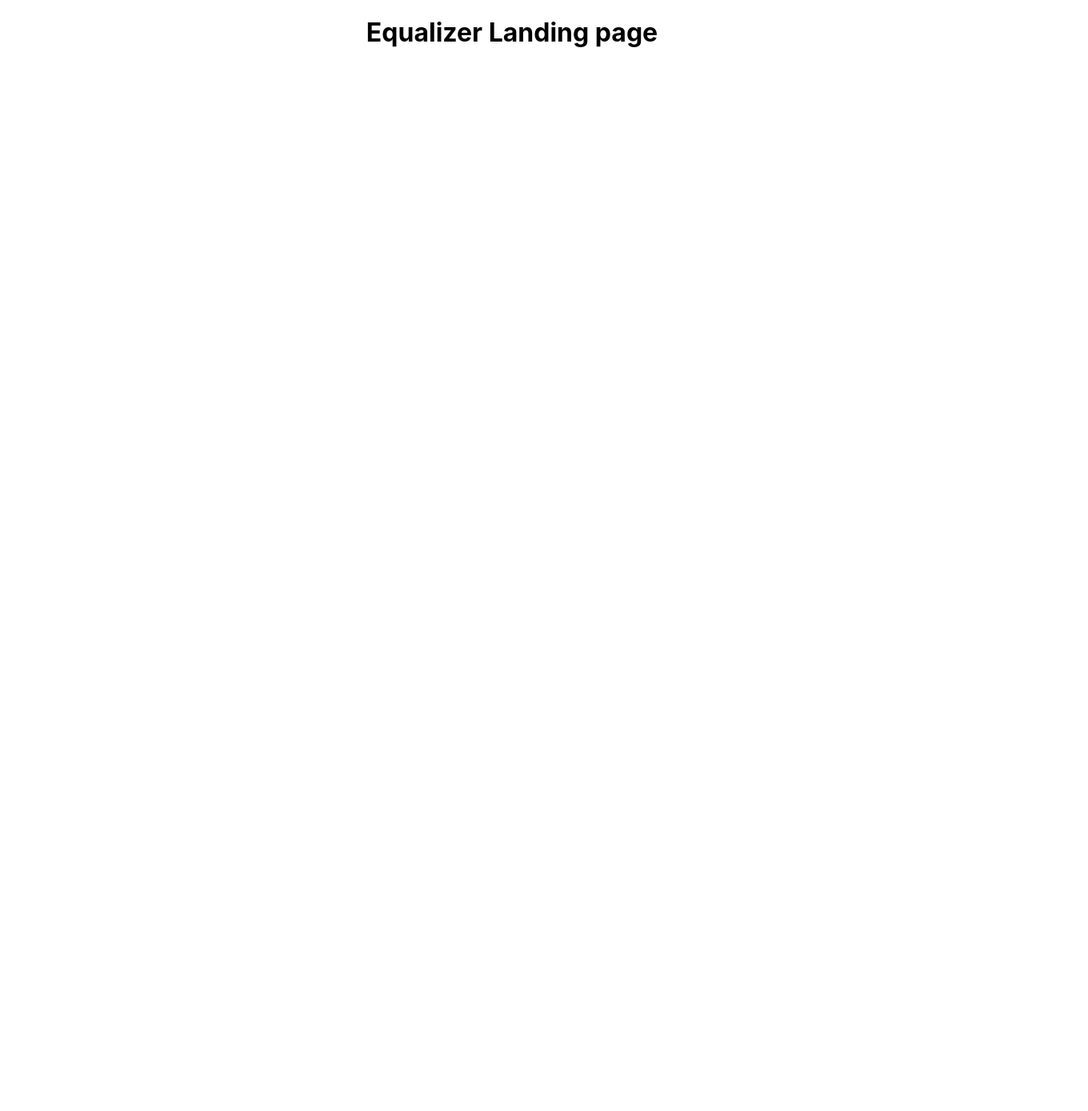
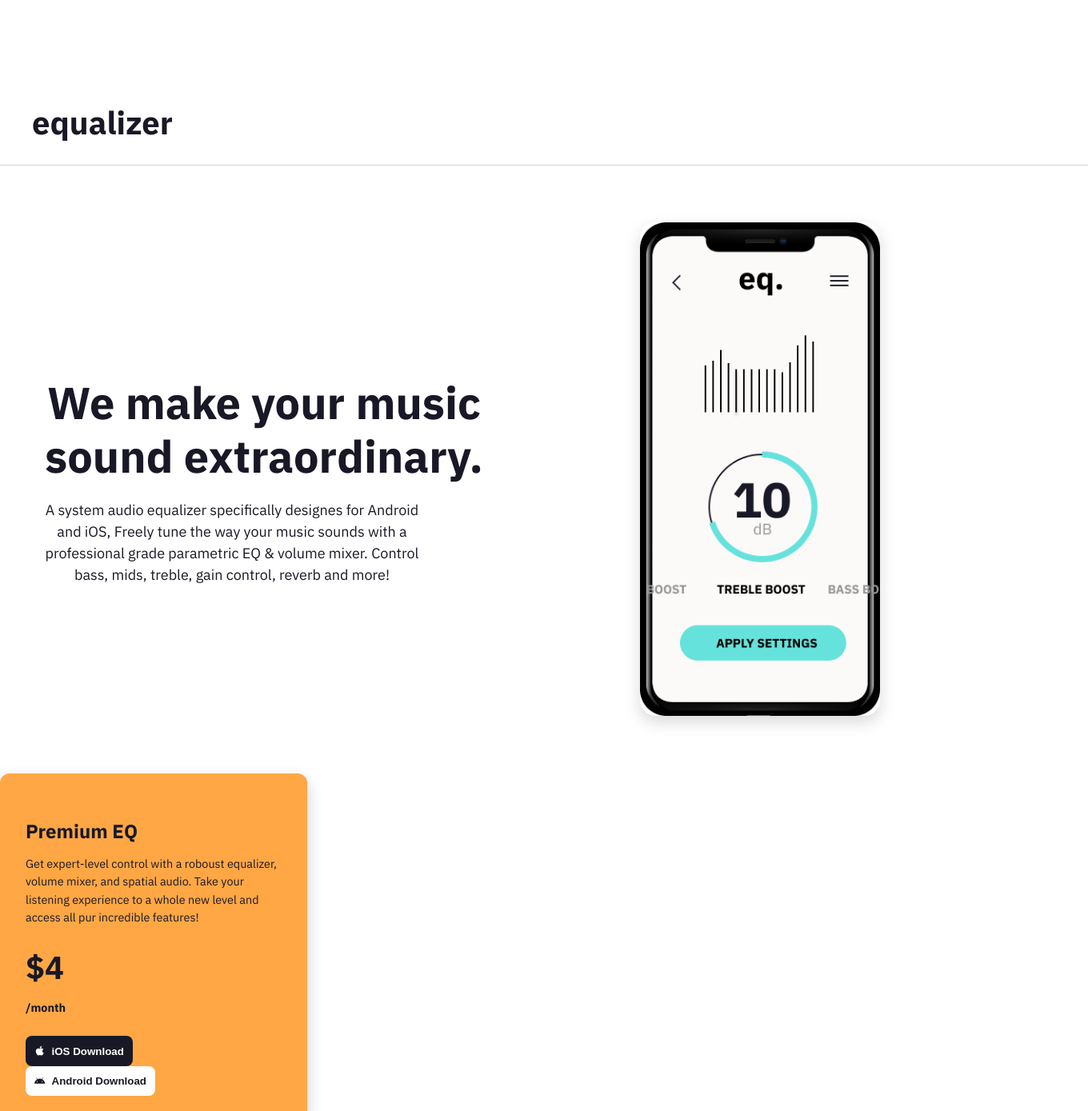
Before and after one commit to ceciliagutz/equalizerlandingpage, a React (Create React App) app: page / in a window 1280 px wide. Shown: the top 1389 px of the page at 80% size, 1360 px wide, since content can reach past the window. Before the commit the page ends 800 px from the top, so only its background shows below. Built offline with nearby package versions, Linux system fonts and the light colour scheme.

Commit message:
"feat: Estructura de landing"

```diff
--- a/src/App.js
+++ b/src/App.js
@@ -1,11 +1,19 @@
 
 import './App.css';
+import Header from './components/Header';
+import Hero from './components/Hero';
+import Pricing from './components/Pricing';
+import Footer from './components/Footer';
+
 
 function App() {
   return (
     <div className="App">
+      <Header/>
+      <Hero/>
+      <Pricing/>
+      <Footer/>
 
-       <h1> Equalizer Landing page </h1>
 
     </div>
   );
--- a/src/index.css
+++ b/src/index.css
@@ -1,13 +1,6 @@
 body {
   margin: 0;
-  font-family: -apple-system, BlinkMacSystemFont, 'Segoe UI', 'Roboto', 'Oxygen',
-    'Ubuntu', 'Cantarell', 'Fira Sans', 'Droid Sans', 'Helvetica Neue',
-    sans-serif;
-  -webkit-font-smoothing: antialiased;
-  -moz-osx-font-smoothing: grayscale;
+  padding: 0;
+  font-family: 'IBM Plex Sans', sans-serif;
+  background-color: #ffffff;
 }
-
-code {
-  font-family: source-code-pro, Menlo, Monaco, Consolas, 'Courier New',
-    monospace;
-}
```
Also changed, not shown: src/assets/Celular.png (added).
